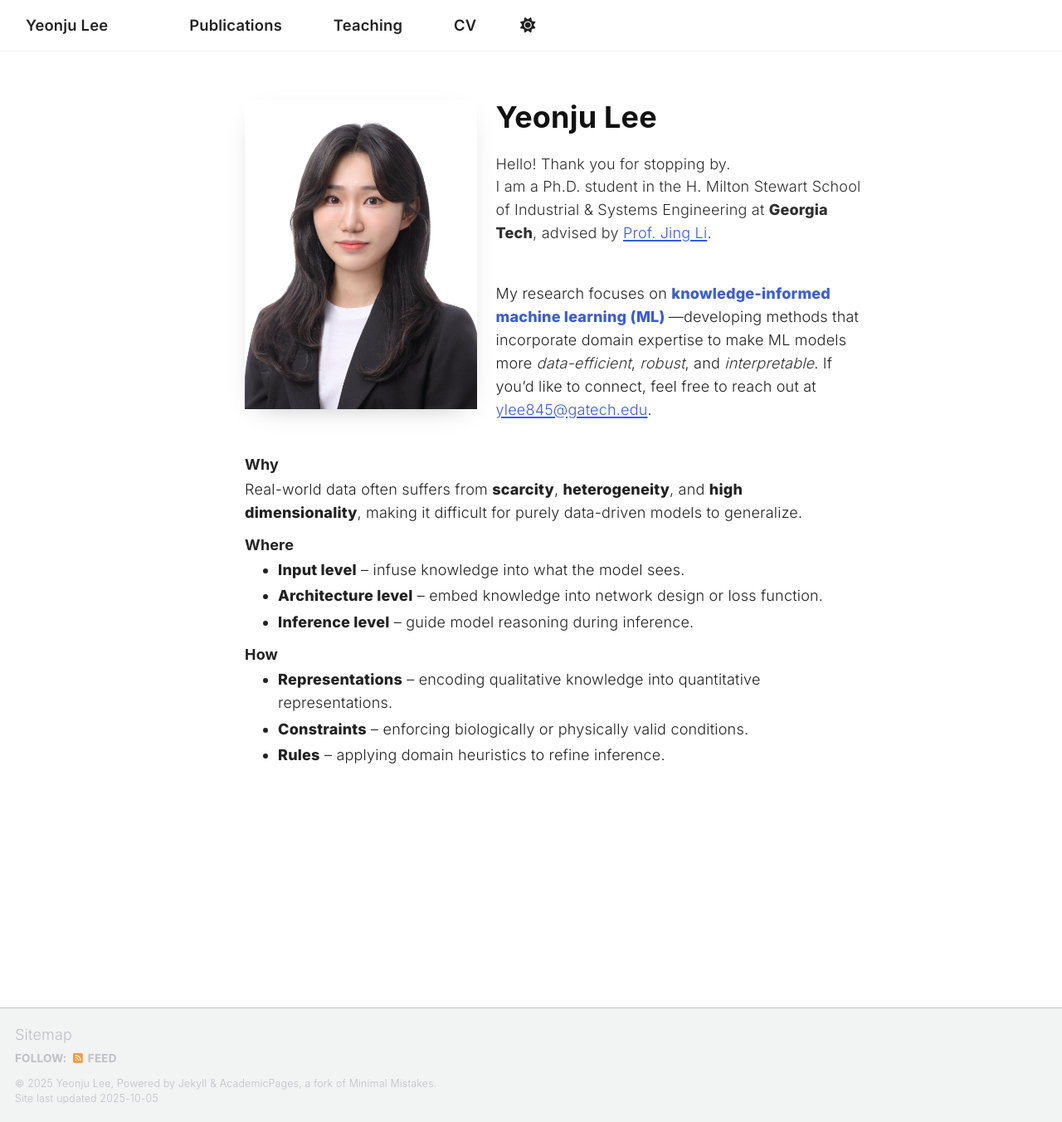
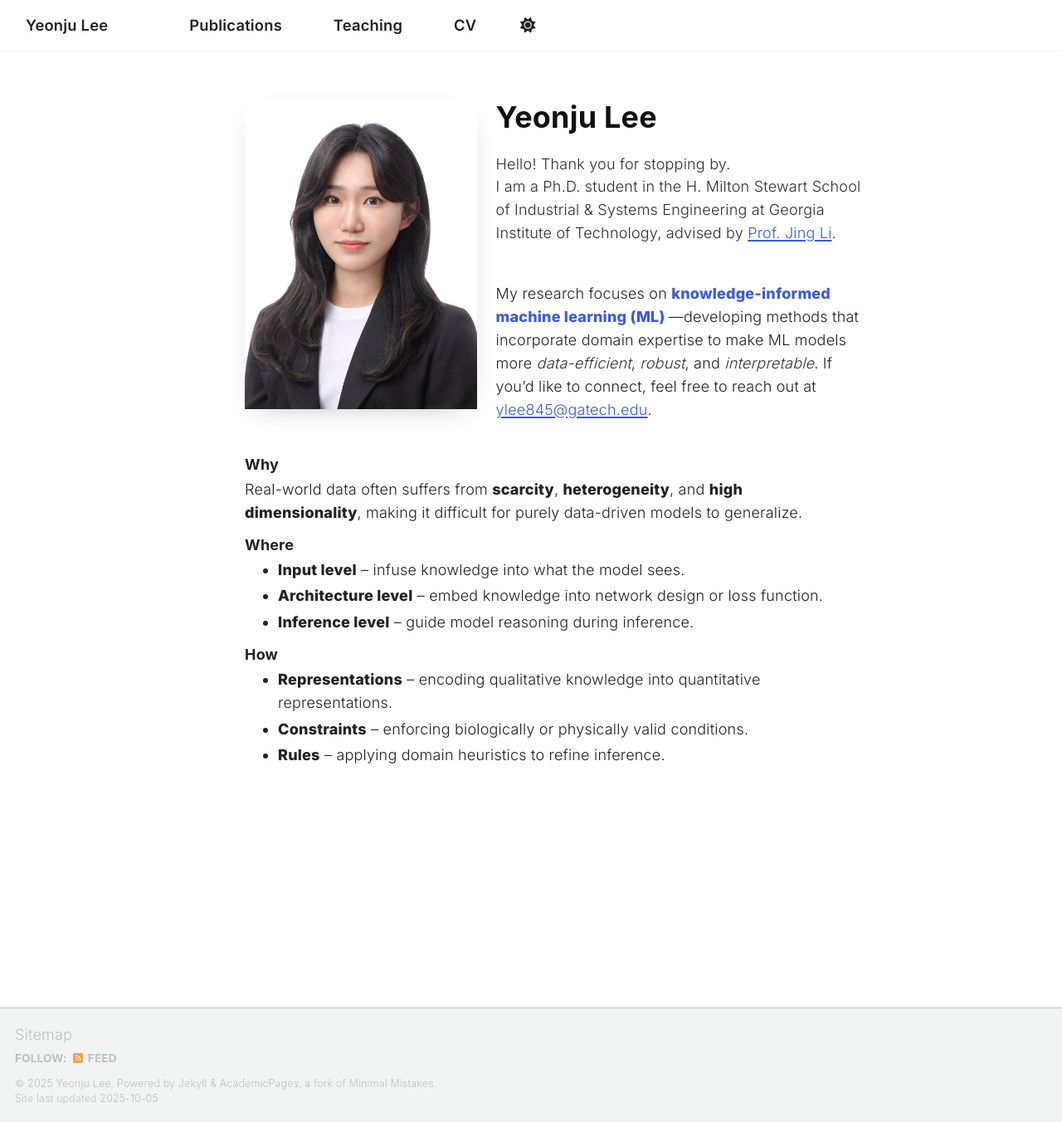
Before and after one commit to ylee845/ylee845.github.io, a Jekyll site: the page built from _pages/about.md, in a window 1280 px wide and 1352 px high. Shown: the whole window at 83% size. Built offline with Jekyll 4.4.1, drawn with Linux system fonts in a browser that asks for light colours; a script that is not in the unit is left out.

Commit message:
Update about.md

```diff
--- a/_pages/about.md
+++ b/_pages/about.md
@@ -136,7 +136,7 @@ redirect_from:
     <div class="intro__lead">
       Hello! Thank you for stopping by. <br>
       I am a Ph.D. student in the H. Milton Stewart School of Industrial & Systems Engineering at
-      <strong>Georgia Tech</strong>, advised by <a href="https://sites.gatech.edu/jing-li/">Prof. Jing Li</a>.
+      Georgia Institute of Technology, advised by <a href="https://sites.gatech.edu/jing-li/">Prof. Jing Li</a>.
     </div>
 
     <div class="aboutme">
```
